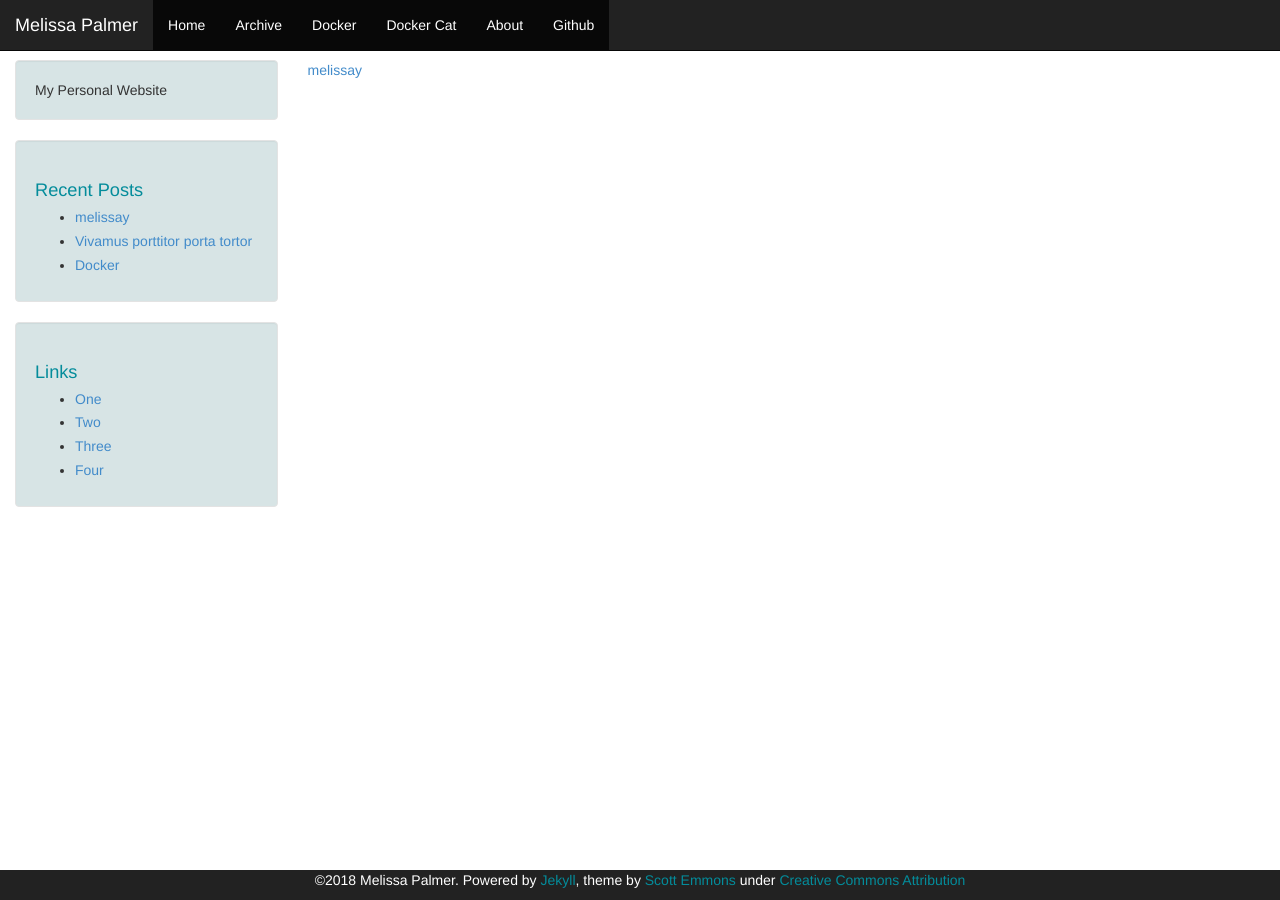
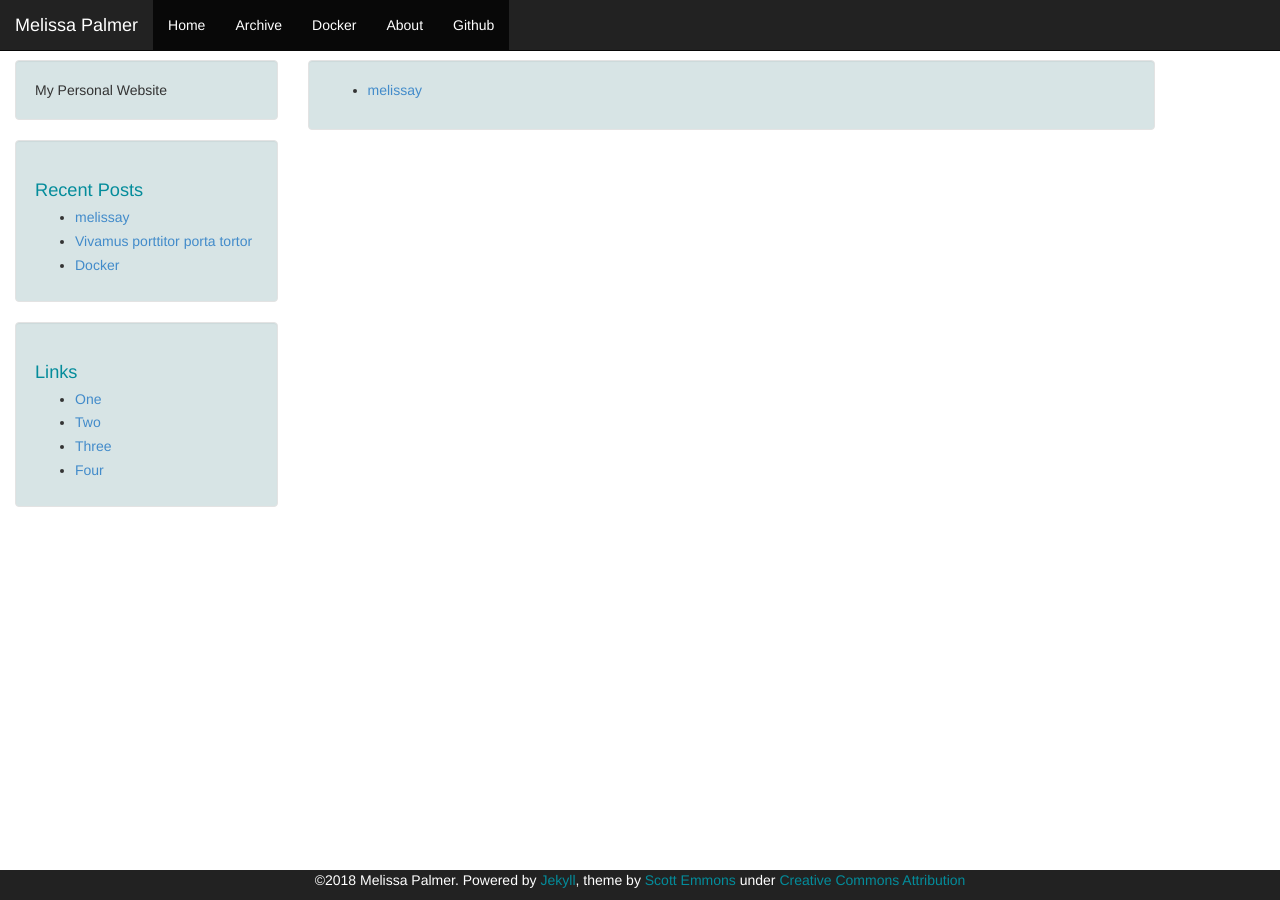
Before and after one commit to melissapalmer/melissapalmer.github.io, a Jekyll site: the page built from category/linux.html, in a window 1280 px wide. Built offline with Jekyll 4.4.1, drawn with Linux system fonts in a browser that asks for light colours.

Commit message:
Change again

```diff
--- a/_includes/header.html
+++ b/_includes/header.html
@@ -32,9 +32,7 @@
                     <li class="active"><a href="{{ site.baseurl }}/">Home</a></li>
                     <li class="active visible-xs-block"><a href="{{ site.baseurl }}/links.html">Links</a></li>
                     <li class="active"><a href="{{ site.baseurl }}/archive.html">Archive</a></li>
-                    <li class="active"><a href="{{ site.baseurl }}/docker.html">Docker</a></li>
-                     <li class="active"><a href="{{ site.baseurl }}/category/docker.html">Docker Cat</a></li>
-
+                     <li class="active"><a href="{{ site.baseurl }}/category/docker.html">Docker</a></li>
                     <li class="active"><a href="{{ site.baseurl }}/about.html">About</a></li>
                     <li class="active"><a href="https://github.com/{{ site.github }}">Github</a></li>
                 </ul>
--- a/_layouts/category.html
+++ b/_layouts/category.html
@@ -2,8 +2,10 @@
 layout: default
 ---
 
-{% for post in site.categories[page.category] %}
-    <a href="{{ post.url | absolute_url }}">
-      {{ post.title }}
-    </a>
-{% endfor %}
+<div class="well">
+	<ul>
+	{% for post in site.categories[page.category] %}
+	    <li><a href="{{ site.baseurl}}{{ post.url }}">{{ post.title }}</a></li>
+	{% endfor %}
+	</ul>
+</div>
```
